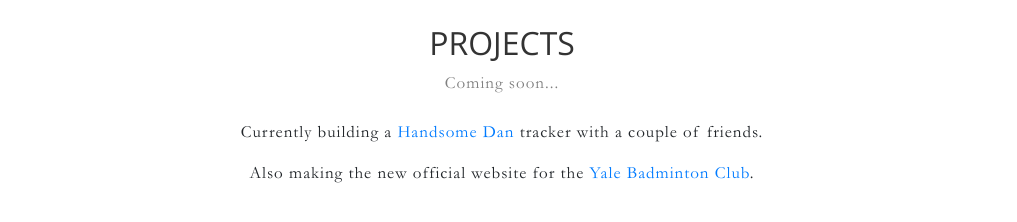
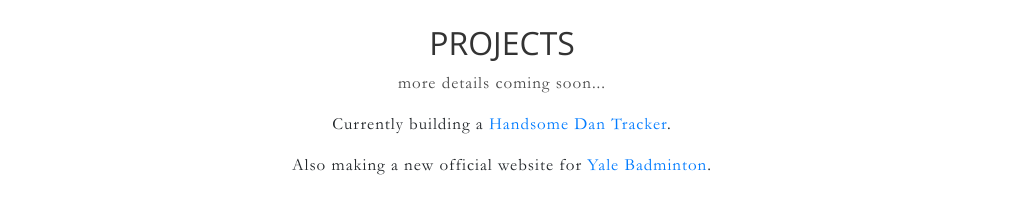
Before and after one commit to Ragyudy/portfolio, a React (Vite) app in the folder grady-portfolio/: page / in a window 1280 px wide. Shown: the part 1656-1878 px from the top of the page, without its empty margins (138-1155 px from the left). Built offline with nearby package versions, Linux system fonts and the light colour scheme; a web font is replaced by a local one.

Commit message:
update pfp

```diff
--- a/grady-portfolio/src/components/About.tsx
+++ b/grady-portfolio/src/components/About.tsx
@@ -2,7 +2,7 @@
 import { Row, Col } from "react-bootstrap";
 import Container from "react-bootstrap/Container";
 import styled from "styled-components";
-import pfp from "../assets/images/grady_headshot2.jpeg";
+import pfp from "../assets/images/grady_shore.jpg";
 
 const StyledContainer = styled(Container)`
   padding-top: 10vh;
--- a/grady-portfolio/src/components/Projects.tsx
+++ b/grady-portfolio/src/components/Projects.tsx
@@ -23,11 +23,6 @@
   color: #333;
 `;
 
-const Note = styled.p`
-  margin-top: 0.5rem;
-  margin-bottom: 0.5rem;
-`;
-
 const StyledLink = styled.a`
   color: #007bff;
   text-decoration: none;
@@ -37,22 +32,19 @@
   return (
     <StyledContainer id="projects" ref={ref}>
       <Header>PROJECTS</Header>
-      <p style={{ color: "gray" }}>Coming soon...</p>
-      <Note>
+      <p style={{ color: "#4A4A4A" }}>more details coming soon...</p>
+      <p>
         Currently building a{" "}
-        <StyledLink href="https://www.instagram.com/handsomedanyale/?hl=en">
-          Handsome Dan
-        </StyledLink>{" "}
-        tracker with a couple of friends.
-      </Note>
-      <Note>
-        Also making the new official website for the{" "}
-        <StyledLink href="https://yalebadminton.netlify.app">
-          {" "}
-          Yale Badminton Club
+        <StyledLink href="https://github.com/Ragyudy/handsome-dan-tracker">
+          Handsome Dan Tracker
         </StyledLink>
         .
-      </Note>
+      </p>
+      <p>
+        Also making a new official website for{" "}
+        <StyledLink href="https://yalebadminton.com">Yale Badminton</StyledLink>
+        .
+      </p>
     </StyledContainer>
   );
 });
```
Also changed, not shown: grady-portfolio/src/assets/images/grady_shore.jpg (added), 1 other file (tests, documents, lock files or other folders).
